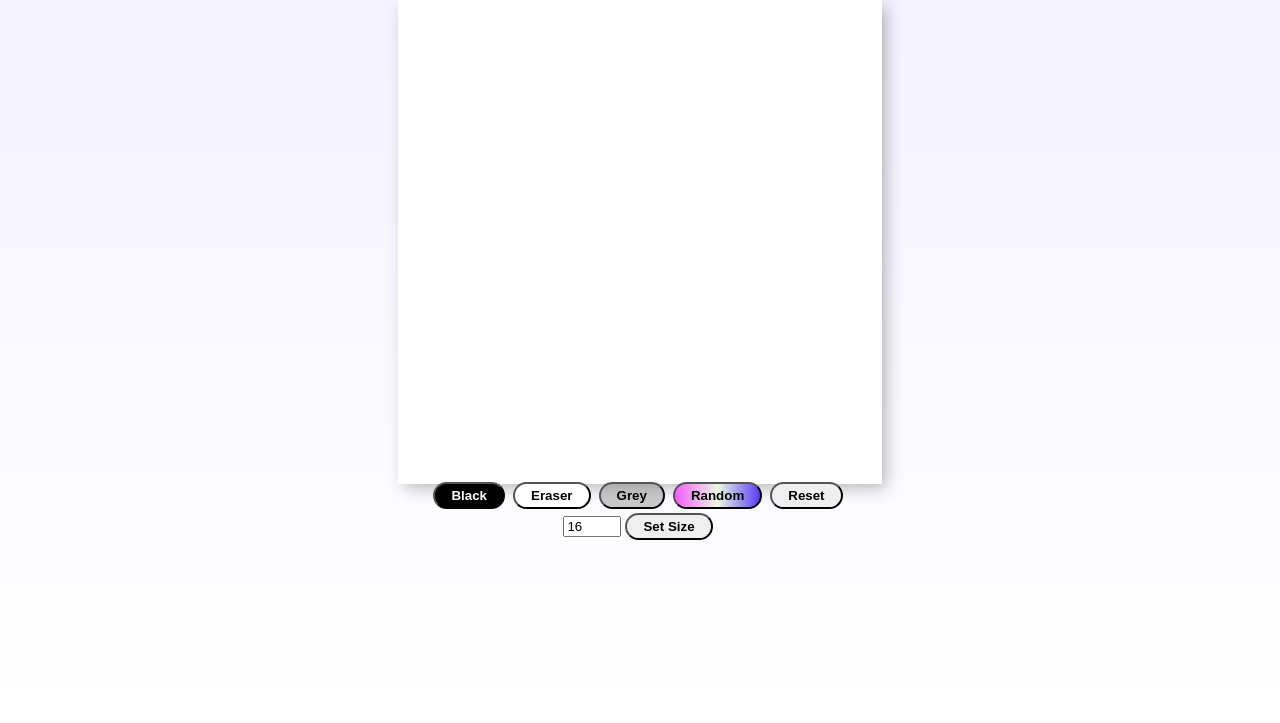
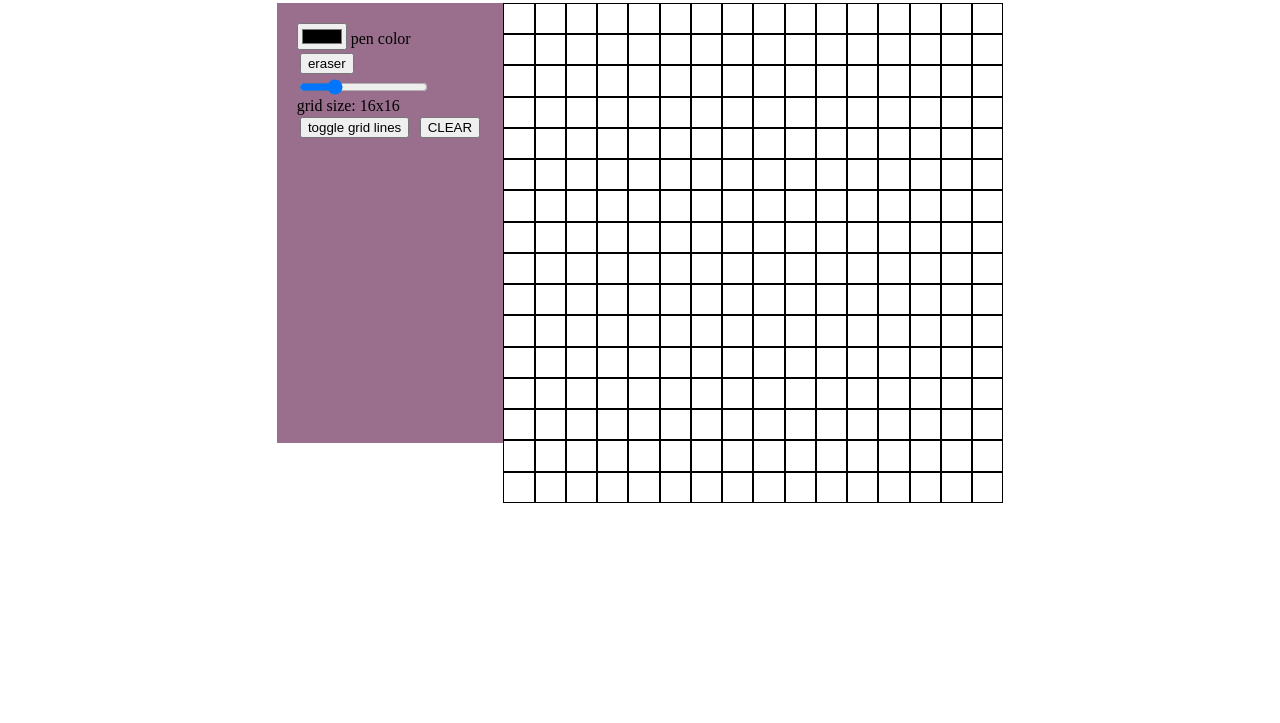
Before and after one commit to gnub33/etch-a-sketch, a plain HTML site: page index.html in a window 1280 px wide. Shown: the part 94-817 px from the top of the page. Drawn offline with Linux system fonts and the light colour scheme.

Commit message:
Replace with original committed
I still used the previous tutorial for reference, but I avoided copy
pasting code this time. I came up with the code for the control section
on my own. In the future I will add more functionality and tidy up the
css. Also possibly add a quick 'black pen' tool for easy access.

```diff
--- a/index.html
+++ b/index.html
@@ -11,32 +11,28 @@
 </head>
 <body>
 
-    <div class="main">
-        <div><h1>Etch-A-Sketch</h1></div>
-        <div class="mode">Mode: Coloring</div>
-        <div class="content">
-            <div class="board"></div>
-            <div class="controls">
-                <button class="blackButton" onclick="changeColor('black')">Black</button>
-                <button class="eraserButton" onclick="changeColor('white')">Eraser</button>
-                <button class="grayButton" onclick="changeColor('grey')">Grey</button>
-                <button class="randomButton" onclick="changeColor('random')">Random</button>
-                <button onclick="resetBoard()">Reset</button>
-         </div>
-         <div>
-             <input type="text" placeholder="Size of Board" value="16" onchange="changeSize(this.value)">
-             <!-- onchange -> runs function when new input is entered -->
-             <!-- placeholder is a short hint for expected value -->
-             <button>Set Size</button>
-         </div>
-         <div class="error">
-             Input must be between 2 and 100
-         </div>
+    <div class='banner'>
+        <h1>Etch A Sketch</h1q>
+      </div>
+
+      <div class='main'>
+        <p></p>
+        <div class='controls'>
+            <div>
+                <input type="color" id="color-btn" name="color-btn" value="#000">
+                <label for="color-btn">pen color</label>
+            </div>
+            <button class="eraser-btn">eraser</button>
+            <div class='slider-box'>
+            <input id='slider' class="pie" type="range" id='grid-size' name='grid-size' value='16' min='1' max='60' onchange='rangeSliderValue(this.value)'>
+            <label for="grid-size"></label>
+            </div>
+            <p id= 'grid-size-display'>grid size: 16x16</p>
+            <button class="grid-lines-btn">toggle grid lines</button>
+            <button class ='clear-btn'>CLEAR</button>
         </div>
-
-
-
-    </div>
+        <div class='board'></div>
+      </div>
 
 </body>
 
--- a/script.js
+++ b/script.js
@@ -1,61 +1,116 @@
-let color = "black";
-let click = true;
+
+let color = 'black';
+
+//detects mouse state
+let mouseDown = false;
+document.body.onmousedown = () => {
+    mouseDown = true;
+}
+document.body.onmouseup = () => {
+    mouseDown = false;
+}
 
 
-function populateBoard(size) { //creates the grid
-    let board = document.querySelector(".board"); //reference to board container div
-    let squares = board.querySelectorAll("div")
-    squares.forEach((div) => div.remove()); //resets board for new size input
-    board.style.gridTemplateColumns = `repeat(${size} , 1fr)`; //creates x amount of columns, each one will have width of 1/16th
-    board.style.gridTemplateRows = `repeat(${size} , 1fr)`;
+function populateDefaultBoard(size) {
+    let board = document.querySelector('.board');
+    let squares = board.querySelectorAll('div')
+    squares.forEach((div)=>div.remove());
+    board.style.gridTemplateColumns = `repeat(${size},1fr)`;
+    board.style.gridTemplateRows = `repeat(${size},1fr)`;
 
-    let amount = size * size; //is total amount of squares within grid
-    for (let i = 0; i < amount; i++) {
-        let square = document.createElement("div"); //creates square
-        square.addEventListener('mouseover', colorSquare)
-        square.style.backgroundColor = "white";
-        board.insertAdjacentElement("beforeend", square); //adds squares to board
+    let amount = size*size;
+    for(let i=0; i < amount; i++) {
+        let square = document.createElement('div');
+        square.style.border = 'black solid .5px';
+        square.addEventListener('mousedown', draw)
+        square.addEventListener('mouseover', drag)
+        board.insertAdjacentElement('afterbegin', square);
+    }
+
+}
+
+populateDefaultBoard(16)
+
+
+function rangeSliderValue(value) {
+
+    function populateBoard() {
+        let size = parseInt(value);
+        //console.log(value)
+        let board = document.querySelector('.board');
+        let squares = board.querySelectorAll('div')
+        squares.forEach((div)=>div.remove());
+        board.style.gridTemplateColumns = `repeat(${size},1fr)`;
+        board.style.gridTemplateRows = `repeat(${size},1fr)`;
+
+        let amount = size*size;
+        for(let i=0; i < amount; i++) {
+            let square = document.createElement('div');
+            square.style.border = 'black solid .5px';
+            square.addEventListener('mousedown', draw)
+            square.addEventListener('mouseover', drag)
+
+            board.insertAdjacentElement('afterbegin', square);
+        }
+
+        let gridSizeDisplay = document.getElementById('grid-size-display');
+        gridSizeDisplay.innerHTML = `grid size: ${size}x${size}`;
+
+    }
+    //clearBoard()
+    populateBoard();
+
+}
+
+
+function draw() {
+    //basic pen function
+    this.style.backgroundColor = color;
+}
+
+//eraser tool
+let eraser = document.querySelector('.eraser-btn');
+eraser.addEventListener('click', eraserTool);
+function eraserTool() {
+    color = 'white';
+}
+
+//choose a color to draw with
+let colorButton = document.querySelector('#color-btn')
+colorButton.addEventListener('change', chooseColor)
+function chooseColor() {
+    color = this.value
+}
+
+function drag() {
+    //when mouse is down
+    if(mouseDown){
+        this.style.backgroundColor = color;
+    } else{
+        //do nothing
     }
 }
 
-populateBoard(16); //runs by default. if omitted,  nothing happens until new input is entered
+//turns all square back to white
+function clearBoard() {
+    let board = document.querySelector('.board');
+    let squares = board.querySelectorAll('div')
+    squares.forEach((div)=>div.style.backgroundColor='white');
+}
+let clearBtn = document.querySelector('.clear-btn');
+clearBtn.addEventListener('click', clearBoard)
 
-function changeSize(input) {
-    if(input >=2 && input <= 100) {
-        document.querySelector('.error').style.display = 'none';
-        populateBoard(input);
-    } else {
-        document.querySelector('.error').style.display = 'flex';
+//turns off grid lines
+function gridLinesToggle() {
+    let board = document.querySelector('.board');
+    let squares = board.querySelectorAll('div')
+    //fire fox uses 'medium none'??
+    if(squares[0].style.border=='medium none' || squares[0].style.border=='none') {
+        squares.forEach((div)=>div.style.border='black solid .5px');
+    }else {
+        squares.forEach((div)=>div.style.border='none');
     }
-}
 
-function colorSquare() {
-    if(click) {
-        if(color === 'random') {
-            this.style.backgroundColor = `hsl(${Math.random() * 360}, 100%, 50%)`;
-        } else {
-            this.style.backgroundColor = color;
-        }
-    }
-}
-
-function changeColor(choice) {
-    color = choice;
-}
-
-function resetBoard() {
-    let board = document.querySelector(".board");
-    let squares = board.querySelectorAll("div")
-    squares.forEach((div) => div.style.backgroundColor = 'white');
-}
-
-document.querySelector('body').addEventListener('click', (e) => {// coloring mode function
-    if(e.target.tagName != 'BUTTON') { //Now clicking a button will not effect coloring mode
-        click = !click; //re-assign value of click to be false
-        if(click) {
-            document.querySelector('.mode').textContent = "Mode: Coloring"
-        } else {
-            document.querySelector('.mode').textContent = "Mode: Not Coloring"
-        }
-    }
-})
+};
+let gridButton = document.querySelector('.grid-lines-btn');
+gridButton.addEventListener('click', gridLinesToggle);
--- a/style.css
+++ b/style.css
@@ -1,96 +1,33 @@
-.main {
-    height: 100vh;
-    width: 100vw;
+.banner {
+    background-color: teal;
+    margin: auto;
+    border: aqua solid 1px;
+    text-align: center;
+  }
+
+  .main {
     display: flex;
-    flex-direction: column;
-    align-items: center;
-    background: linear-gradient(rgba(96, 79, 252, 0.082), white)
-}
+    padding: 20px;
+    /* border: black solid 1px; */
+    margin: 0px 80px;
+    height: 700px;
+    justify-content: center;
+  }
 
+  .controls {
+    /* border: red solid 1px; */
+    padding: 20px;
+    height: 400px;
+    background-color: rgb(153, 111, 141);
+  }
 
-.board{
-    width: 80%;
-    height: 80%;
+  .board {
     display: grid;
-    background-color: white;
-    /* border: solid black 1px; */
-    box-shadow: inset 0 -3em 3em rgba(0, 0, 0, 0.1),  0 0 0 2px rgb(255, 255, 255),
-        0.3em 0.3em 1em rgba(0, 0, 0, 0.3);
-}
+    /* border: green solid 1px; */
+    width: 500px;
+    height: 500px;
+  }
 
-.error{
-    display: none;
-}
-
-.board:hover {
-    cursor: pointer;
-}
-
-.content {
-    grid-area: "game-content";
-    display: flex;
-    flex-direction: column;
-    align-items: center;
-    min-width: 300px;
-    min-height: 300px;
-    width: 60vw;
-    height: 60vw;
-    max-width: 600px;
-    max-height: 600px;
-}
-.title {
-    display: flex;
-    justify-content: center;
-}
-.buttons {
-    margin-top: 10px;
-    margin-bottom: 10px;
-}
-button {
-    padding: 0.3em 1.2em;
-    margin: 0 0.3em 0.3em 0;
-    border-radius: 2em;
-    text-decoration: none;
-    font-weight: 600;
-    text-align: center;
-    transition: all 0.2s;
-}
-button:hover {
-    cursor: pointer;
-}
-.blackButton {
-    background-color: black;
-    color: white;
-}
-.blackButton:hover {
-    background-color: white;
-    color: black;
-}
-.grayButton {
-    background-color: rgba(128, 128, 128, 0.411);
-    color: black;
-}
-.grayButton:hover {
-    background-color: rgb(95, 95, 95);
-    color: white;
-}
-.eraserButton {
-    background-color: rgb(255, 255, 255);
-    color: rgb(0, 0, 0);
-}
-.eraserButton:hover {
-    background-color: white;
-    color: rgb(255, 255, 255);
-}
-.randomButton {
-    background: linear-gradient(0.25turn, #f65cfc, #ebf8e1, #583cf6);
-}
-.randomButton:hover {
-    background: linear-gradient(0.25turn, #20ff02, #ebf8e1, #aecc03)
-}
-input {
-    width: 50px;
-}
-.mode {
-    margin-bottom: 5px;
-}
+  button {
+      margin: .2rem;
+  }
```
